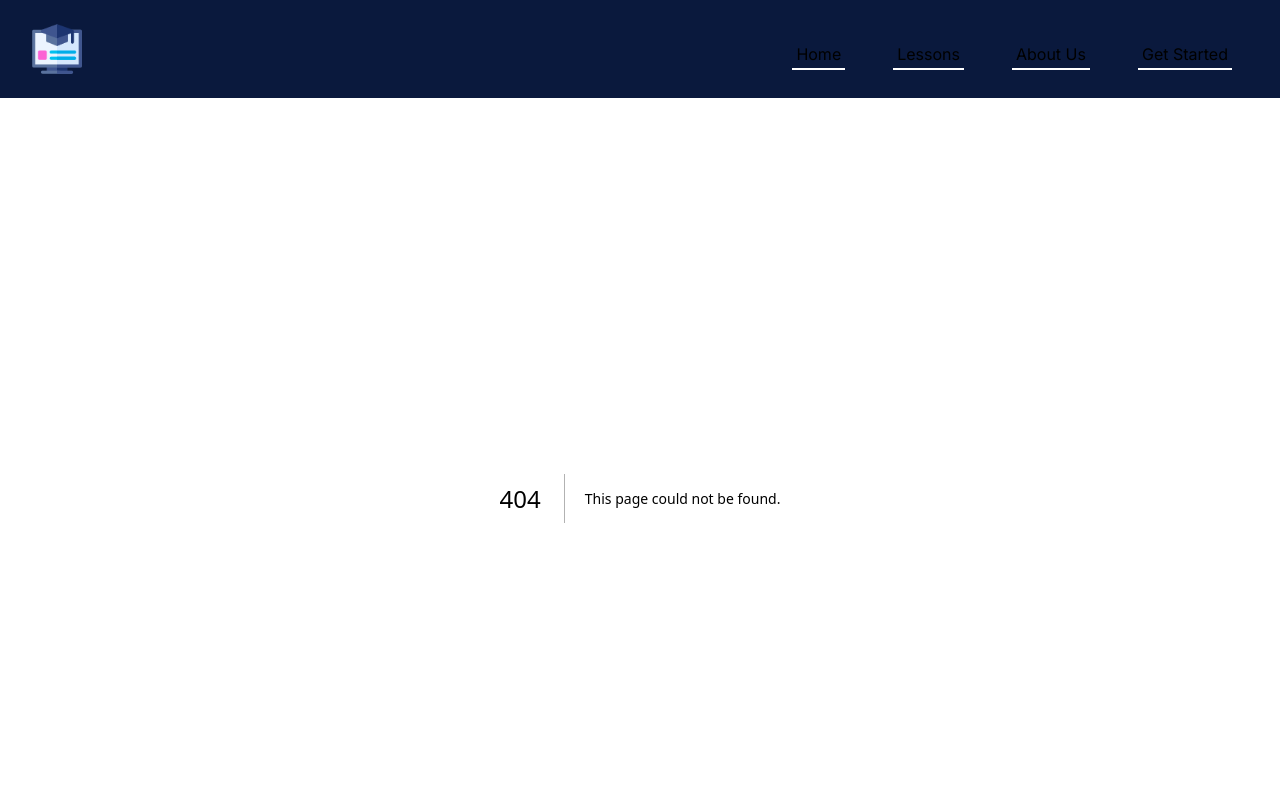
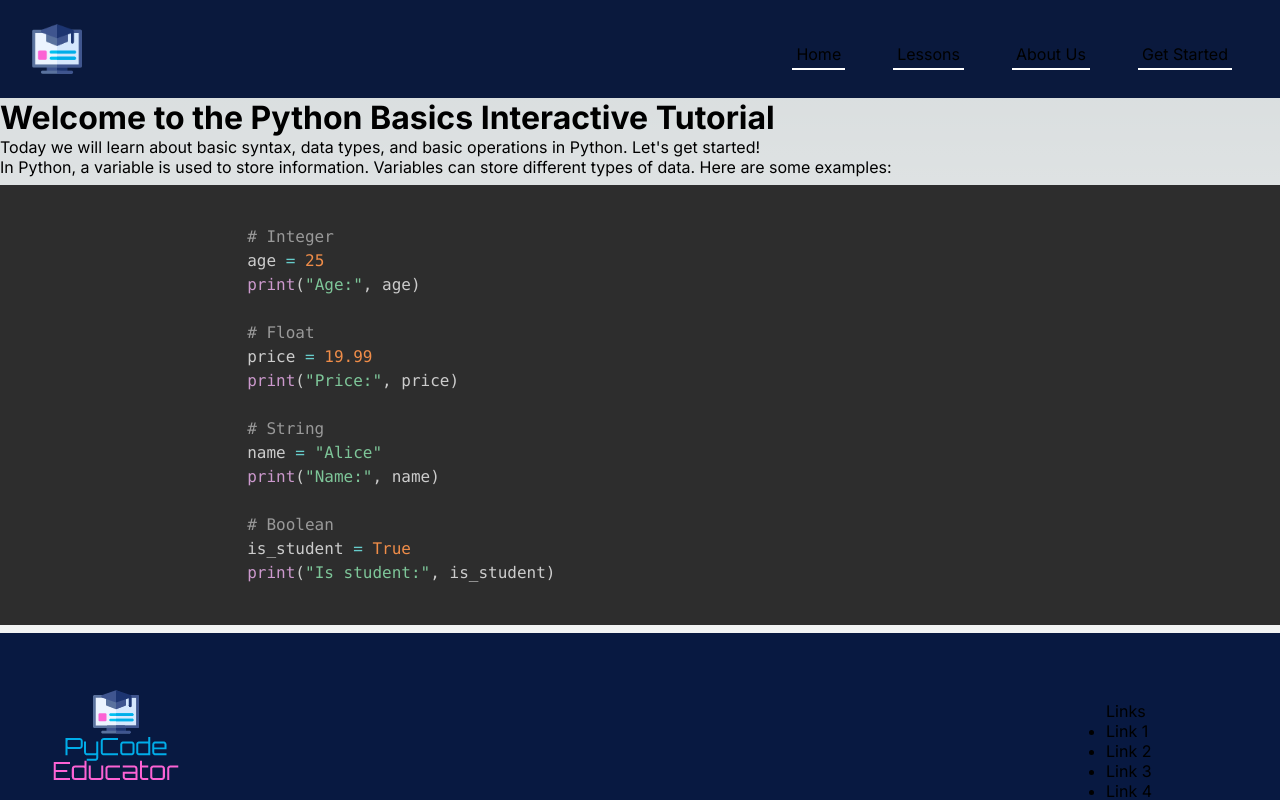
Before and after one commit to eglenn-dev/cse310-team-project, a Next.js app: page /lesson01 in a window 1280 px wide. Before the commit this address had no page. Shown: the top 800 px of the page. Built offline with nearby package versions, Linux system fonts and the light colour scheme.

Commit message:
Code color formatting for the lesson pagE

```diff
--- /dev/null
+++ b/app/lesson01/page.tsx
@@ -0,0 +1,55 @@
+"use client";
+
+import { useEffect } from "react";
+import Prism from "prismjs";
+import "prismjs/themes/prism-tomorrow.css";
+import "prismjs/components/prism-javascript.js";
+import "prismjs/components/prism-python.js";
+import "prismjs/components/prism-jsx.js";
+
+export default function Lesson01() {
+    useEffect(() => {
+        Prism.highlightAll();
+    }, []);
+
+    return (
+        <div>
+            <div>
+                <h1>Welcome to the Python Basics Interactive Tutorial</h1>
+                <p>
+                    Today we will learn about basic syntax, data types, and
+                    basic operations in Python. Let's get started!
+                </p>
+            </div>
+            <div>
+                <p>
+                    In Python, a variable is used to store information.
+                    Variables can store different types of data. Here are some
+                    examples:
+                </p>
+                <pre className="language-python">
+                    <code className="language-python">
+                        {`
+                        # Integer
+                        age = 25
+                        print("Age:", age)
+
+                        # Float
+                        price = 19.99
+                        print("Price:", price)
+
+                        # String
+                        name = "Alice"
+                        print("Name:", name)
+
+                        # Boolean
+                        is_student = True
+                        print("Is student:", is_student)
+                    `}
+                    </code>
+                </pre>
+                <p></p>
+            </div>
+        </div>
+    );
+}
```
Also changed, not shown: package.json (+6 -4 lines), 1 other file (tests, documents, lock files or other folders).
